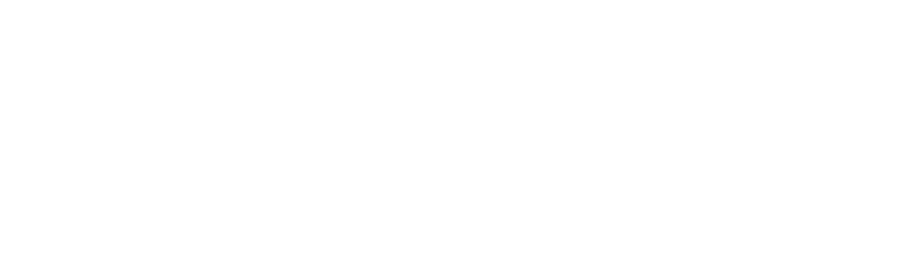
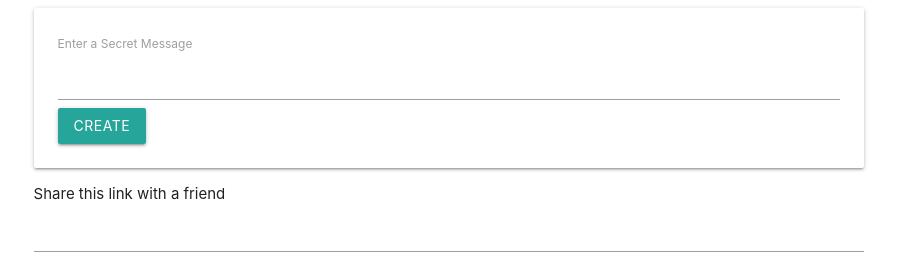
Before and after one commit to CaioEugenio/Secret-Message-Project, a plain HTML site: page index.html in a window 1280 px wide. Shown: the whole page, without its empty margins (191-1088 px from the left). Drawn offline with nearby package versions, Linux system fonts and the light colour scheme.

Commit message:
Added html base code

```diff
--- a/index.html
+++ b/index.html
@@ -10,6 +10,23 @@
     />
   </head>
   <body>
-    <script src="index.js"></script>
+    <div class="row">
+        <div class="col s8 offset-s2">
+          <div class="card-panel">
+            <form>
+              <label>Enter a Secret Message</label>
+              <input id="message-input" />
+              <button class="btn">Create</button>
+            </form>
+          </div>
+
+          <div>
+            Share this link with a friend
+            <input id="link-input" />
+          </div>
+        </div>
+      </div>
+      <script src="index.js"></script>
+    </body>
   </body>
 </html>
--- a/index.js
+++ b/index.js
@@ -0,0 +1,5 @@
+document.querySelector("form").addEventListener("submit", (event) => {
+  event.preventDefault();
+  const input = document.querySelector("input");
+  console.log(input.value);
+});
```
